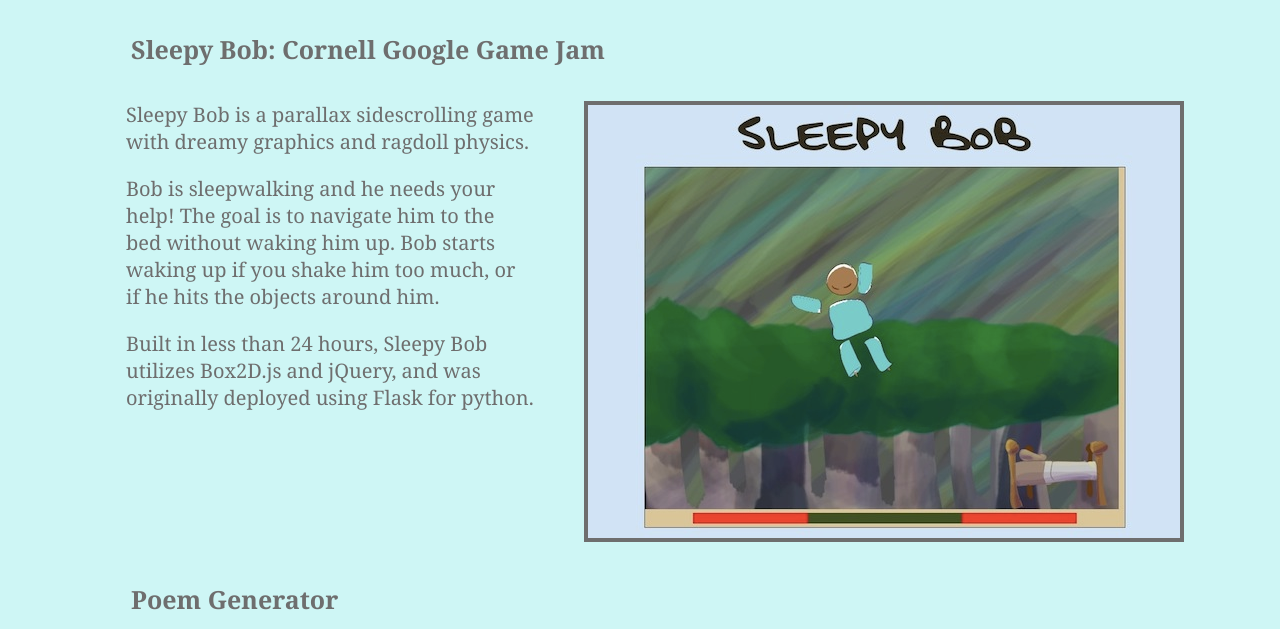
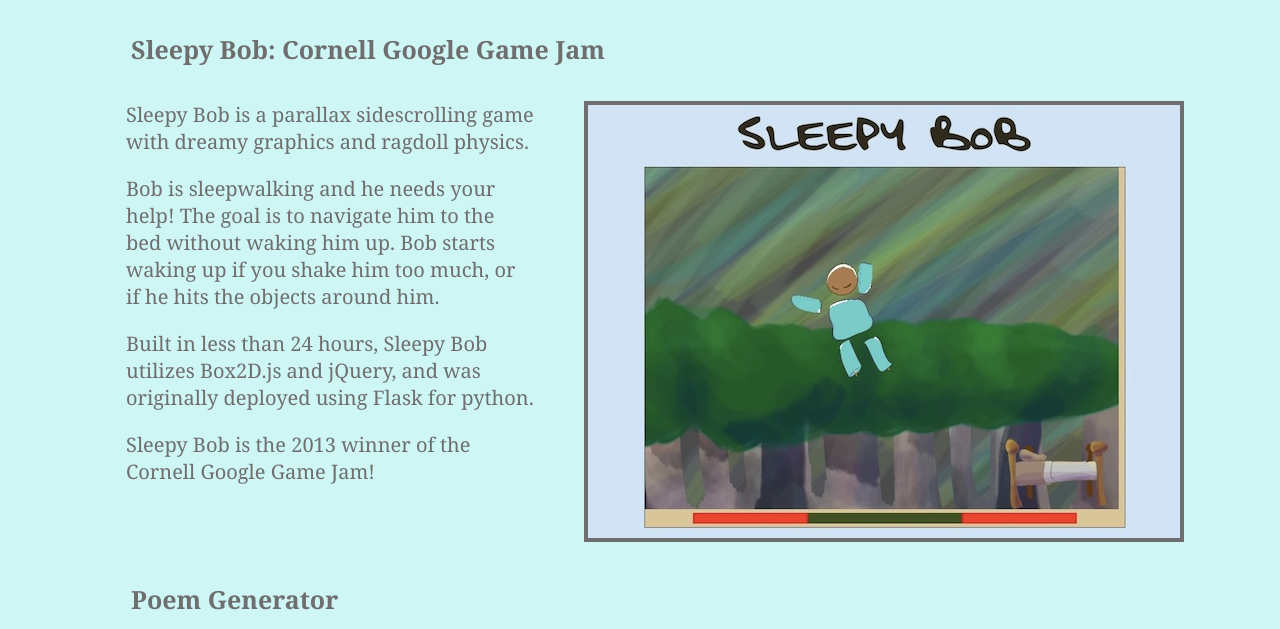
Before and after one commit to Oneman2feet/Oneman2feet.github.io, a plain HTML site: page projects.html in a window 1280 px wide. Shown: the part 171-800 px from the top of the page. Drawn offline with Linux system fonts and the light colour scheme.

Commit message:
updated sleepy bob description

```diff
--- a/projects.html
+++ b/projects.html
@@ -15,6 +15,7 @@
 	<p>Sleepy Bob is a parallax sidescrolling game with dreamy graphics and ragdoll physics.</p>
 	<p>Bob is sleepwalking and he needs your help! The goal is to navigate him to the bed without waking him up.  Bob starts waking up if you shake him too much, or if he hits the objects around him.</p>
 	<p>Built in less than 24 hours, Sleepy Bob utilizes Box2D.js and jQuery, and was originally deployed using Flask for python.</p>
+	<p>Sleepy Bob is the 2013 winner of the Cornell Google Game Jam!</p>
 	<div style="clear:both;"></div>
       </li>
       <li>
```
